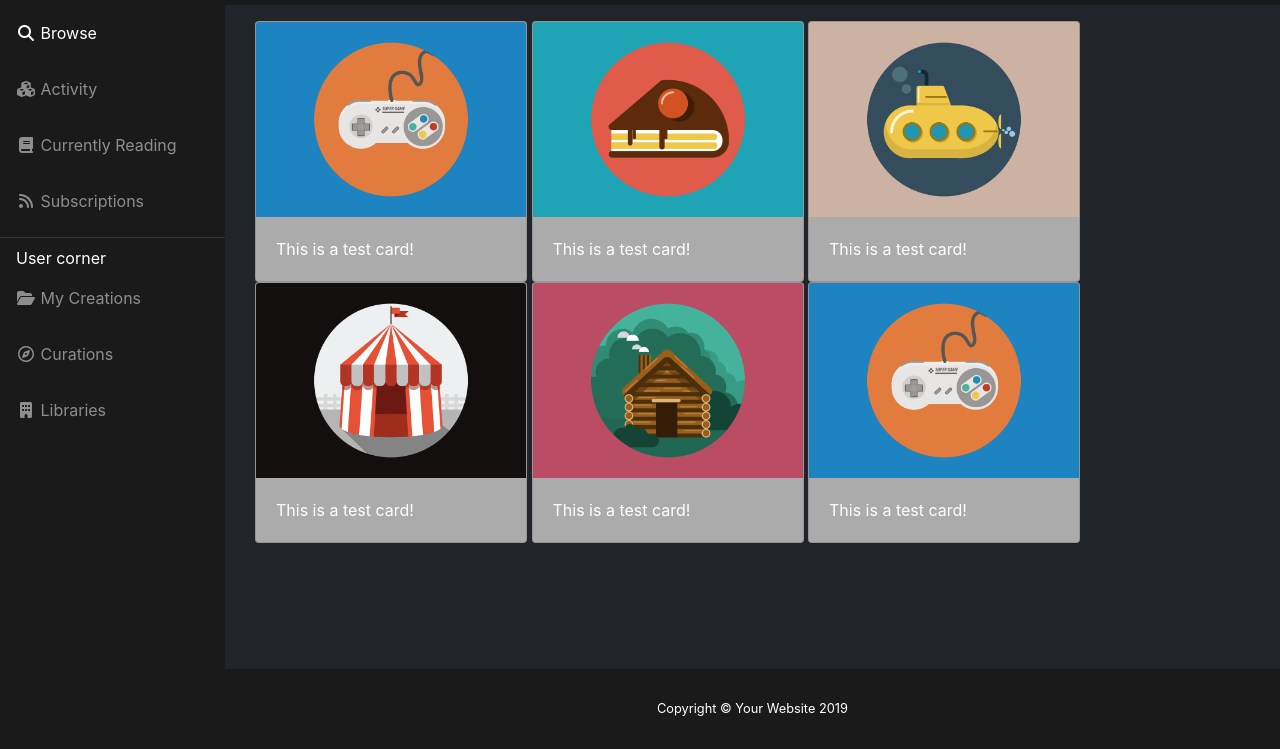
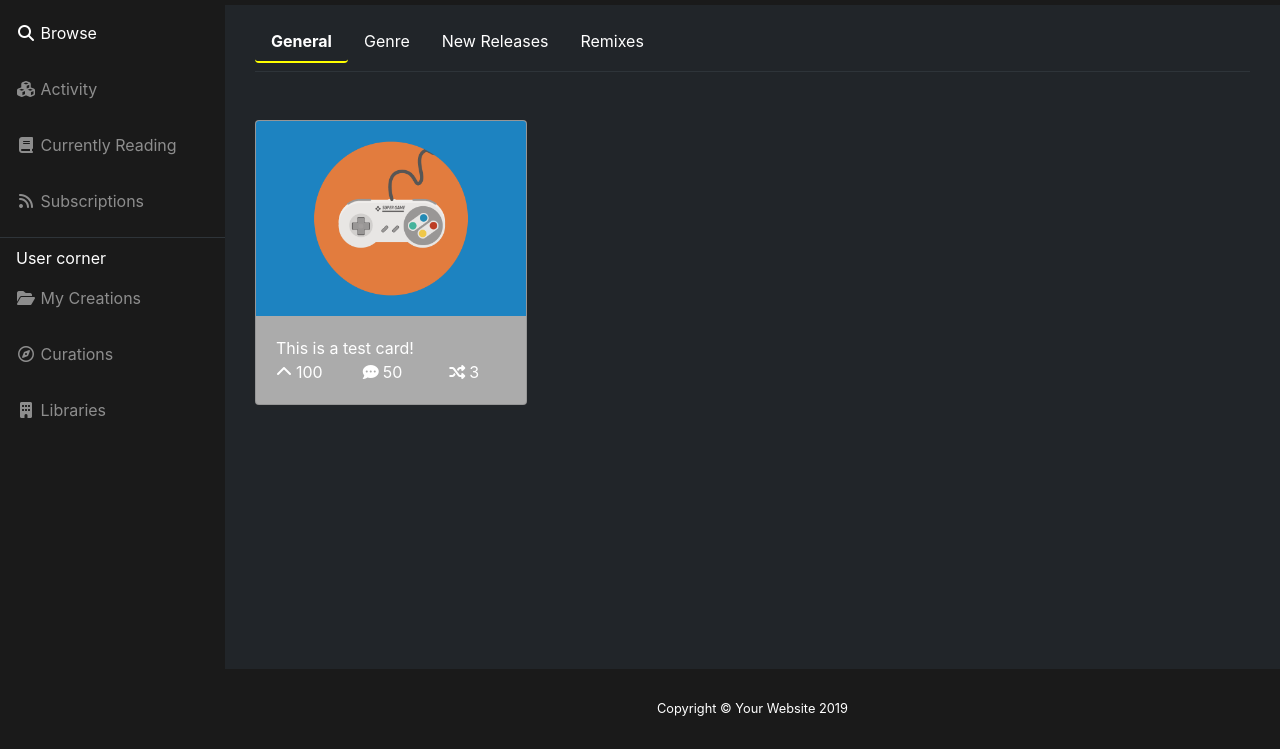
Before and after one commit to geoffvargo/cse308_CoMiXXer, a website: page Html Mockups/home.html in a window 1280 px wide. Shown: the part 51-800 px from the top of the page. Drawn offline with nearby package versions, Linux system fonts and the light colour scheme; a small style sheet from the web is missing.

Commit message:
Added pills to main tab for toggling browse type

```diff
--- a/Html Mockups/css/customcss.css
+++ b/Html Mockups/css/customcss.css
@@ -4,3 +4,14 @@
   overflow: hidden;
   border-top:1px solid #2e3439;
 }
+
+.nav-pills .nav-item .nav-link{
+  color:white;
+}
+
+.nav-pills .nav-item .nav-link.active{
+  background-color:inherit;
+  color:white;
+  font-weight: bold;
+  border-bottom: 2px solid yellow;
+}
--- a/Html Mockups/home.html
+++ b/Html Mockups/home.html
@@ -13,6 +13,8 @@
 
   <!-- Page level plugin CSS-->
   <link rel="stylesheet" href="https://stackpath.bootstrapcdn.com/bootstrap/4.3.1/css/bootstrap.min.css" integrity="sha384-MCw98/SFnGE8fJT3GXwEOngsV7Zt27NXFoaoApmYm81iuXoPkFOJwJ8ERdknLPMO" crossorigin="anonymous">
+  <link rel="stylesheet" href="https://use.fontawesome.com/releases/v5.8.1/css/all.css">
+  <link rel="stylesheet" href="https://use.fontawesome.com/releases/v5.8.1/css/v4-shims.css">
 
   <!-- Custom styles for this template-->
   <link href="css/sb-admin.min.css" rel="stylesheet">
@@ -136,45 +138,44 @@
 
       <div class="container-fluid">
         <div class="container">
-          <div class="row">
-            <div class="col-lg">
-              <div class="card bg-info d-inline-block" style="max-width:17rem">
-                <img class="card-img-top" src="img/portfolio/game.png" alt="Card!">
-                <div class="card-body">
-                  This is a test card!
-                </div>
-              </div>
-              <div class="card bg-info d-inline-block" style="max-width:17rem">
-                <img class="card-img-top" src="img/portfolio/cake.png" alt="Card!">
-                <div class="card-body">
-                  This is a test card!
-                </div>
-              </div>
-              <div class="card bg-info d-inline-block" style="max-width:17rem">
-                <img class="card-img-top" src="img/portfolio/submarine.png" alt="Card!">
-                <div class="card-body">
-                  This is a test card!
-                </div>
-              </div>
-              <div class="card bg-info d-inline-block" style="max-width:17rem">
-                <img class="card-img-top" src="img/portfolio/circus.png" alt="Card!">
-                <div class="card-body">
-                  This is a test card!
-                </div>
-              </div>
-              <div class="card bg-info d-inline-block" style="max-width:17rem">
-                <img class="card-img-top" src="img/portfolio/cabin.png" alt="Card!">
-                <div class="card-body">
-                  This is a test card!
-                </div>
-              </div>
-              <div class="card bg-info d-inline-block" style="max-width:17rem">
-                <img class="card-img-top" src="img/portfolio/game.png" alt="Card!">
-                <div class="card-body">
-                  This is a test card!
+          <ul class="nav nav-pills">
+            <li class="nav-item">
+              <a class="nav-link active" id="pills-general-tab" data-toggle="pill" href="#pills-general" role="tab" aria-controls="pills-general" aria-selected="true">General</a>
+            </li>
+            <li class="nav-item">
+              <a class="nav-link" id="pills-genre-tab" data-toggle="pill" href="#pills-genre" role="tab" aria-controls="pills-genre" aria-selected="true">Genre</a>
+            </li>
+            <li class="nav-item">
+              <a class="nav-link" id="pills-newrelease-tab" data-toggle="pill" href="#pills-newrelease" role="tab" aria-controls="pills-newrelease" aria-selected="true">New Releases</a>
+            </li>
+            <li class="nav-item">
+              <a class="nav-link" id="pills-remixes-tab" data-toggle="pill" href="#pills-remixes" role="tab" aria-controls="pills-remixes" aria-selected="true">Remixes</a>
+            </li>
+          </ul>
+          <div class="divider mb-5"></div>
+          <div class="tab-content" id="pills-tabContent">
+            <div class="tab-pane fade show active" id="pills-general" role="tabpanel" aria-labelledby="pills-general-tab">
+              <div class="row">
+                <div class="col-lg">
+                  <div class="card bg-info d-inline-block mb-4" style="max-width:17rem">
+                    <img class="card-img-top" src="img/portfolio/game.png" alt="Card!">
+                    <div class="card-body h-25">
+                      <div class="card-text">
+                      This is a test card!
+                      </div>
+                      <div class="row">
+                        <div class="col-sm-4"><i class="fas fa-chevron-up"></i><span class="ml-1">100</span></div>
+                        <div class="col-sm-4"><i class="fas fa-comment-dots"></i><span class="ml-1">50</span></div>
+                        <div class="col-sm-4"><i class="fas fa-random"></i><span class="ml-1">3</span></div>
+                      </div>
+                    </div>
+                  </div>
                 </div>
               </div>
             </div>
+            <div class="tab-pane fade" id="pills-genre" role="tabpanel" aria-labelledby="pills-genre-tab">Genres!</div>
+            <div class="tab-pane fade" id="pills-newrelease" role="tabpanel" aria-labelledby="pills-newrelease-tab">New Releases!</div>
+            <div class="tab-pane fade" id="pills-remixes" role="tabpanel" aria-labelledby="pills-remixes">Remixes!</div>
           </div>
         </div>
 
```
Also changed, not shown: Html Mockups/index.html (+13 -20 lines).
